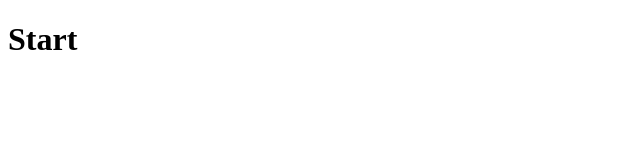
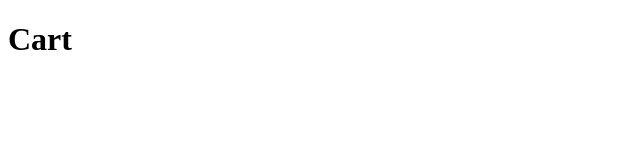
Before and after one commit to emersondahora/rocketshoes, a React (Create React App) app: page /cart in a window 1280 px wide. Shown: the top 160 px of the page, without its empty margins (0-640 px from the left). Built offline with nearby package versions, Linux system fonts and the light colour scheme.

Commit message:
Configurando Rotas

```diff
--- a/package.json
+++ b/package.json
@@ -8,6 +8,7 @@
     "@testing-library/user-event": "^7.1.2",
     "react": "^16.13.0",
     "react-dom": "^16.13.0",
+    "react-router-dom": "^5.1.2",
     "react-scripts": "3.4.0"
   },
   "scripts": {
--- a/src/App.js
+++ b/src/App.js
@@ -1,7 +1,14 @@
-import React from "react";
+import React from 'react';
+import { BrowserRouter } from 'react-router-dom';
+
+import Routes from './routes';
 
 function App() {
-  return <h1>Start</h1>;
+  return (
+    <BrowserRouter>
+      <Routes />
+    </BrowserRouter>
+  );
 }
 
 export default App;
--- /dev/null
+++ b/src/pages/Cart/index.js
@@ -0,0 +1,7 @@
+import React from 'react';
+
+// import { Container } from './styles';
+
+export default function Cart() {
+  return <h1>Cart</h1>;
+}
--- /dev/null
+++ b/src/pages/Home/index.js
@@ -0,0 +1,7 @@
+import React from 'react';
+
+// import { Container } from './styles';
+
+export default function Home() {
+  return <div />;
+}
--- /dev/null
+++ b/src/routes.js
@@ -0,0 +1,14 @@
+import React from 'react';
+import { Switch, Route } from 'react-router-dom';
+
+import Home from './pages/Home';
+import Cart from './pages/Cart';
+
+export default function Routes() {
+  return (
+    <Switch>
+      <Route path="/" exact component={Home} />
+      <Route path="/cart" component={Cart} />
+    </Switch>
+  );
+}
```
Also changed, not shown: 1 other file (tests, documents, lock files or other folders).
